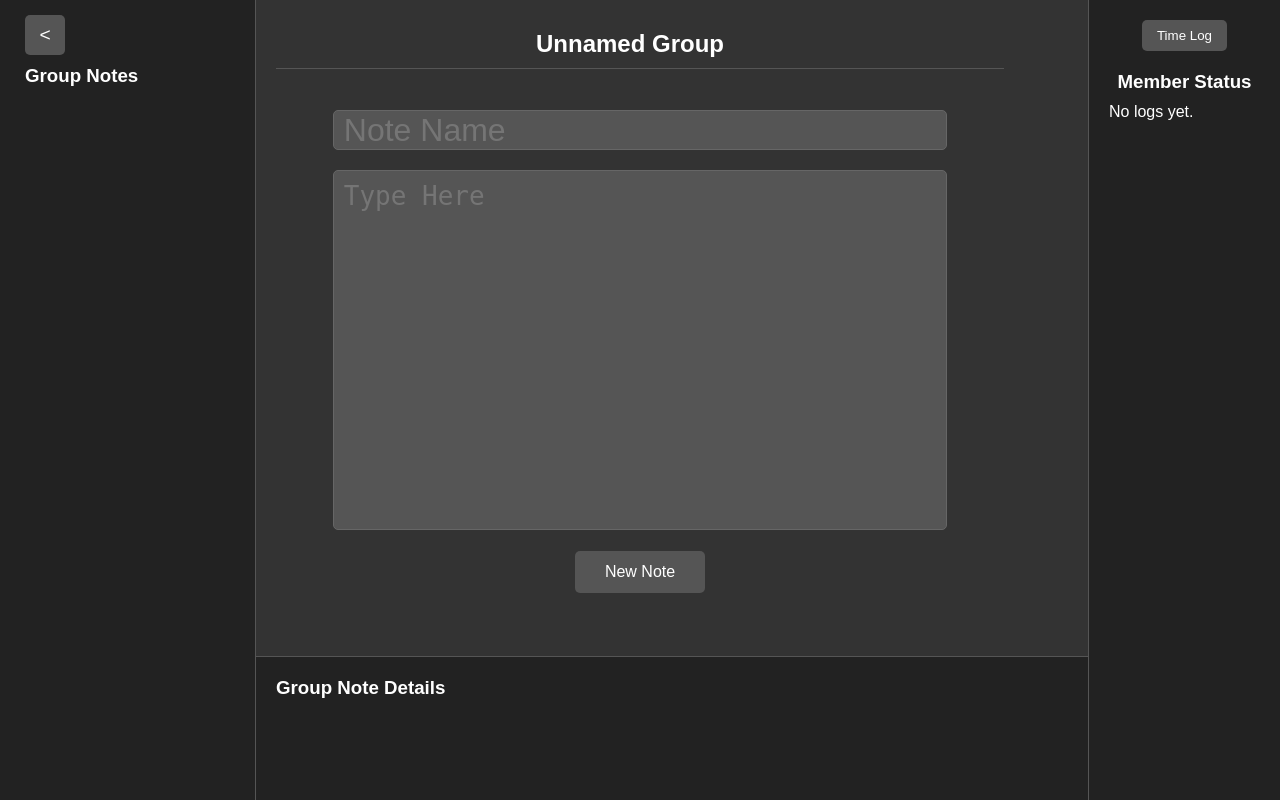
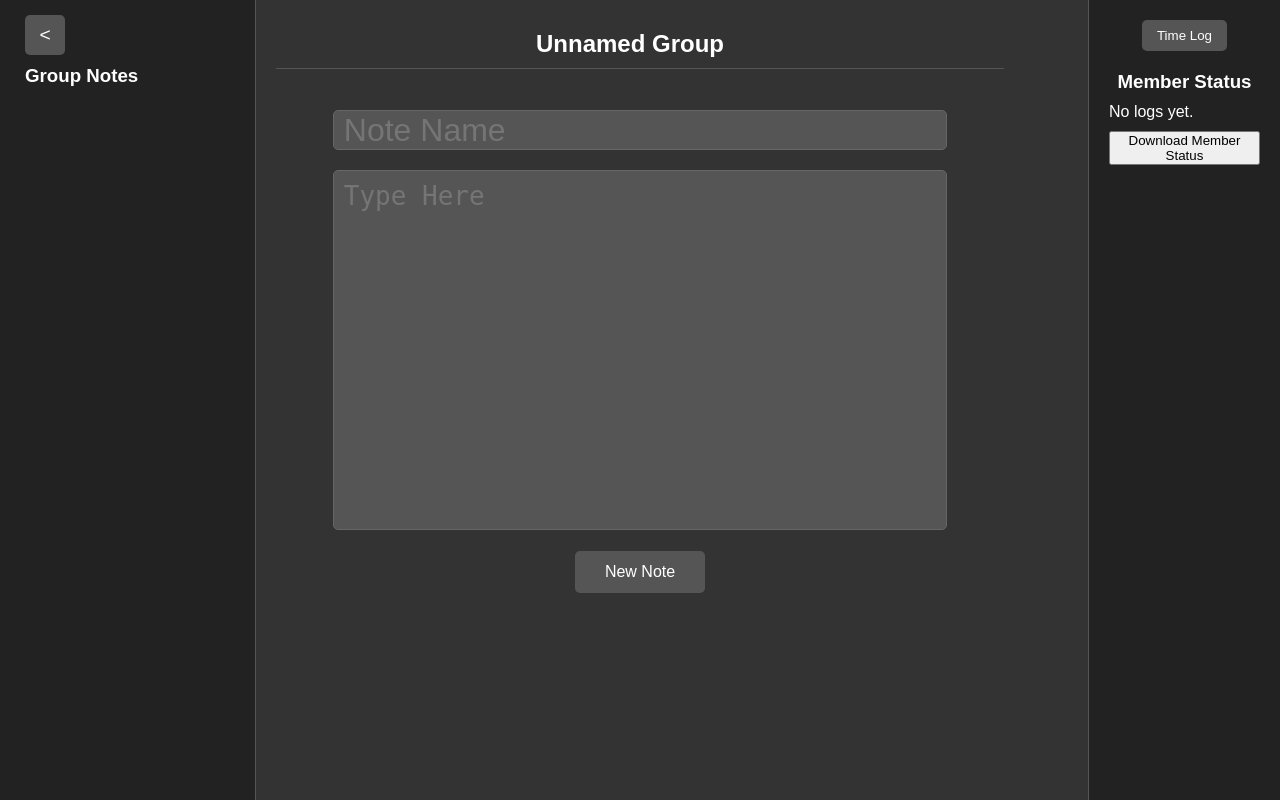
Before and after one commit to Kumitokiru/Note-That, a Flask app: template templates/GroupPage.html in a window 1280 px wide. Run offline with Flask 3, Linux system fonts and the light colour scheme; the template is opened without the code that fills it, so the values that code supplies are empty; some libraries are stand-ins or nearby versions.

Commit message:
Update GroupPage.html

```diff
--- a/templates/GroupPage.html
+++ b/templates/GroupPage.html
@@ -110,24 +110,6 @@
       background-color: gray;
       color: khaki !important;
     }
-    /* Center Bar: Note Details */
-    .center-bar {
-      position: absolute;
-      width: 65vw;
-      height: 18vh;
-      left: 20vw;
-      bottom: 0;
-      background-color: #222;
-      border-top: 1px solid #555;
-      padding: 20px;
-      overflow-y: auto;
-      scrollbar-width: none;
-    }
-    .center-bar::-webkit-scrollbar { display: none; }
-    .center-bar a:hover {
-      background-color: gray;
-      color: khaki !important;
-    }
     /* Main Content: Group Header & Note Form */
     .main-content {
       position: absolute;
@@ -221,13 +203,13 @@
       input, textarea { font-size: 1.5em; width: 85%; left: 7.5%; }
       .buttons button { font-size: 0.9em; padding: 10px 15px; width: 120px; }
       .center-bar { width: 90vw; left: 5vw; height: auto; padding: 15px; }
-
+      .center-bar button { font-size: 0.9em; padding: 10px 15px; }
     }
     @media (max-width: 480px) {
       input, textarea { font-size: 1.2em; width: 90%; left: 5%; }
       .buttons button { font-size: 0.8em; padding: 8px 12px; width: 100px; }
       .center-bar { width: 95vw; left: 2.5vw; height: auto; padding: 10px; text-align: center; }
-
+      .center-bar button { font-size: 0.8em; padding: 8px 12px; }
     }
   </style>
 </head>
@@ -244,8 +226,7 @@
       </a>
       {% endfor %}
     </div>
-
-    <!-- Right Sidebar: Always displayed -->
+    <!-- Right Sidebar -->
     <div class="right-sidebar">
       <a href="{{ url_for('time_page', group_name=group_name) }}">
         <button class="time-log-btn">Time Log</button>
@@ -262,8 +243,12 @@
           <div>No logs yet.</div>
         {% endif %}
       </div>
+      <!-- Download Member Status Button -->
+      <form method="get" action="{{ url_for('download_member_status') }}">
+          <input type="hidden" name="group_name" value="{{ group_name }}">
+          <button type="submit" style="margin-top: 10px;">Download Member Status</button>
+      </form>
     </div>
-
     <!-- Main Content -->
     <div class="main-content">
       <div class="group-header">
@@ -283,7 +268,7 @@
           {% endfor %}
         </div>
       </div>
-      <!-- Note Form: Conditionally disable editing if not editable -->
+      <!-- Note Form -->
       <div class="note-form">
         <form method="post" action="{{ url_for('group_page', group_name=group_name) }}">
           <input type="text" name="note_title" placeholder="Note Name" value="{{ note_title }}" {% if not editable %}disabled{% endif %}>
@@ -297,7 +282,6 @@
         </form>
       </div>
     </div>
-
     <!-- Center Bar -->
     <div class="center-bar">
       <h3>Group Note Details</h3>
@@ -308,9 +292,13 @@
          {{ note.username }} - {{ note.note_title }} - {{ note.timestamp }}
       </a>
       {% endfor %}
+      <!-- Download Group Notes Button -->
+      <form method="get" action="{{ url_for('download_group_notes') }}">
+          <input type="hidden" name="group_name" value="{{ group_name }}">
+          <button type="submit" style="margin-top: 10px;">Download Group Notes</button>
+      </form>
     </div>
   </div>
-
   <script>
     function goBack() {
       window.location.href = "{{ url_for('user_page') }}";
```
